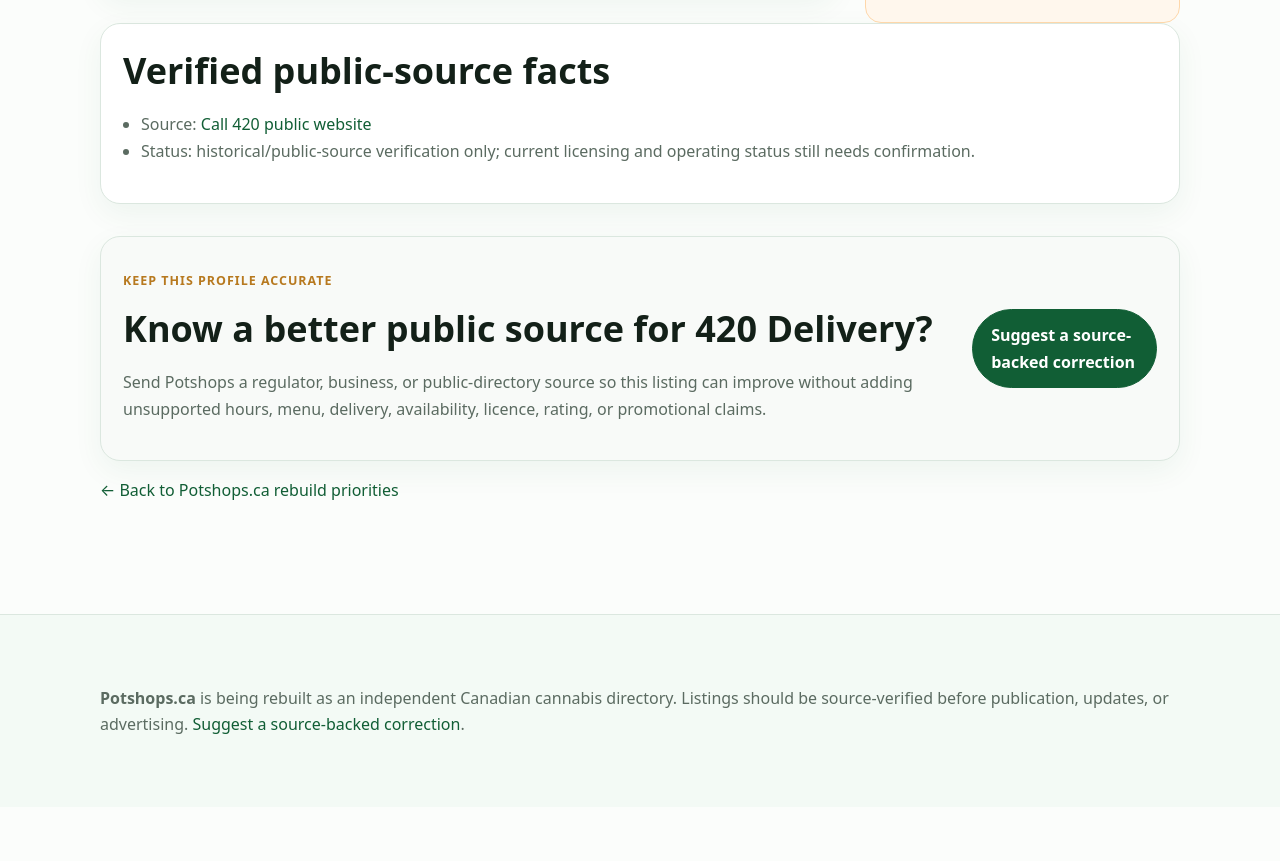
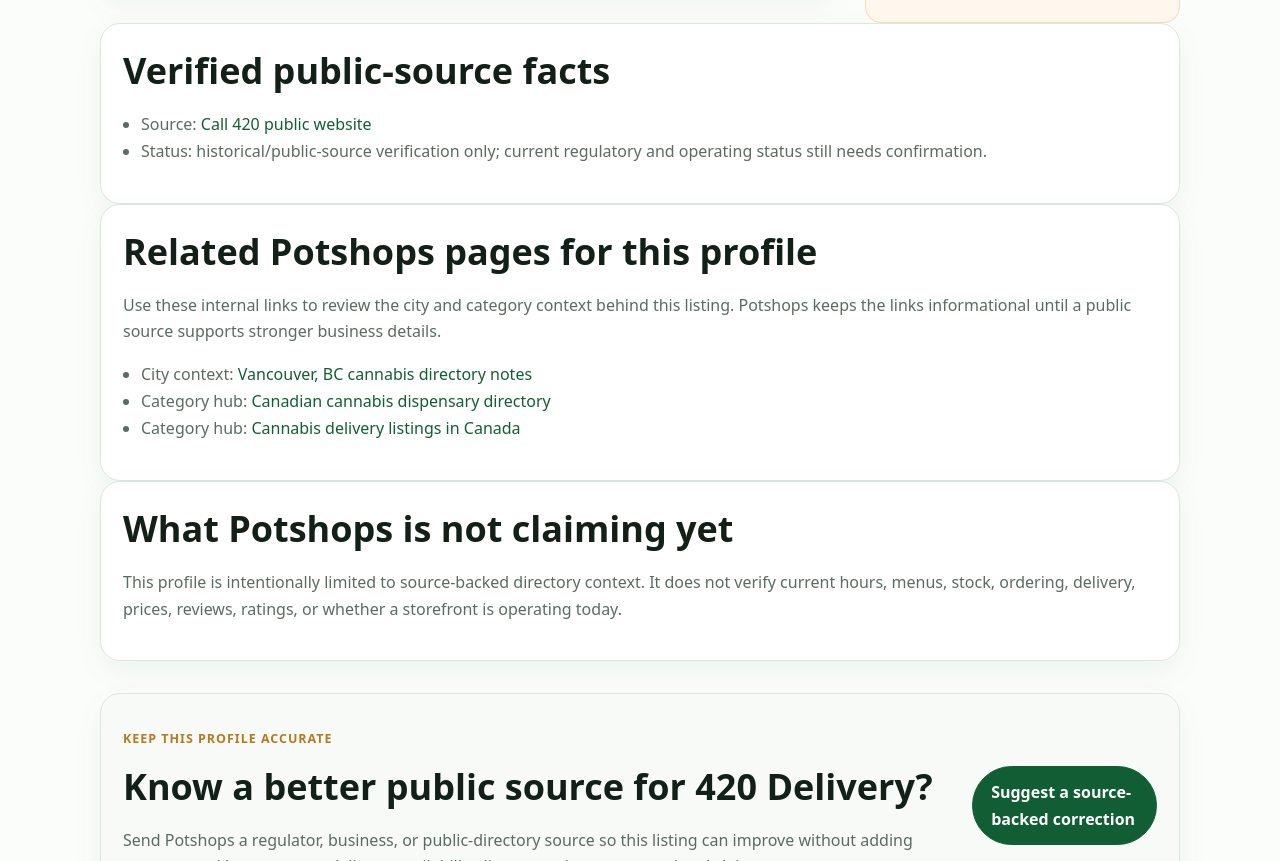
Before and after one commit to tomwattsca/potshops, a Next.js app: page /listings/420-delivery in a window 1280 px wide. Shown: the part 600-1461 px from the top of the page. Before the commit the page ends 1407 px from the top, so only its background shows below. Built offline with nearby package versions, Linux system fonts and the light colour scheme.

Commit message:
Improve Potshops listing page context

```diff
--- a/app/listings/[slug]/page.tsx
+++ b/app/listings/[slug]/page.tsx
@@ -1,6 +1,6 @@
 import type { Metadata } from 'next';
 import Link from 'next/link';
-import { getListing, listingSeeds } from '../../data/directory';
+import { getCategory, getListing, listingSeeds, priorityLocations } from '../../data/directory';
 
 export function generateStaticParams() { return listingSeeds.map((listing) => ({ slug: listing.slug })); }
 
@@ -14,7 +14,9 @@
       ? `${listing.name} has official public-source address facts from ${listing.sourceName}. Potshops shows source-backed context without hours, menu, stock, ordering, or service claims.`
       : `${listing.name} has public-source listing facts from ${listing.sourceName}. Potshops labels these as historical until current licensing is confirmed.`
     : `${listing.name} was a high-priority legacy Potshops.ca listing with ${listing.gscImpressions} Search Console impressions. Profile data is queued for verification.`;
-  return { title: `${listing.name} cannabis listing`, description, alternates: { canonical: `/listings/${listing.slug}` } };
+  const locationLabel = listing.city && listing.province ? `${listing.city}, ${listing.province}` : listing.locationHint;
+  const titleSuffix = hasCurrentSource ? 'source-backed cannabis profile' : 'historical cannabis listing';
+  return { title: `${listing.name} in ${locationLabel} | ${titleSuffix}`, description, alternates: { canonical: `/listings/${listing.slug}` } };
 }
 
 export default async function ListingPage({ params }: { params: Promise<{ slug: string }> }) {
@@ -22,6 +24,8 @@
   const listing = getListing(resolvedParams.slug);
   if (!listing) return <main><h1>Listing not found</h1></main>;
   const hasCurrentSource = listing.verificationStatus === 'current_source';
+  const relatedLocation = priorityLocations.find((location) => location.city === listing.city && location.province === listing.province);
+  const relatedCategories = listing.categories?.map((slug) => getCategory(slug)).filter((category) => Boolean(category)) ?? [];
   const schema = {
     '@context': 'https://schema.org',
     '@type': 'LocalBusiness',
@@ -77,10 +81,31 @@
             {listing.address && <li>Address: {listing.address}, {listing.city}, {listing.province} {listing.postalCode}</li>}
             {listing.phone && <li>Phone listed by source: {listing.phone}</li>}
             <li>Source: <a href={listing.sourceUrl ?? '#'} rel="nofollow noopener">{listing.sourceName}</a></li>
-            <li>Status: {hasCurrentSource ? 'official public-source address context; Potshops still withholds hours, menus, stock, ordering, and service claims until further review.' : 'historical/public-source verification only; current licensing and operating status still needs confirmation.'}</li>
+            <li>Status: {hasCurrentSource ? 'official public-source address context; Potshops still withholds hours, menus, stock, ordering, and service claims until further review.' : 'historical/public-source verification only; current regulatory and operating status still needs confirmation.'}</li>
           </ul>
         </section>
       )}
+
+      <section className="card">
+        <h2>Related Potshops pages for this profile</h2>
+        <p>Use these internal links to review the city and category context behind this listing. Potshops keeps the links informational until a public source supports stronger business details.</p>
+        <ul className="clean">
+          {relatedLocation ? (
+            <li>City context: <Link href={`/locations/${relatedLocation.slug}`}>{relatedLocation.city}, {relatedLocation.province} cannabis directory notes</Link></li>
+          ) : (
+            <li>City context: {listing.locationHint} is recorded on the listing, but a dedicated city page is not mapped yet.</li>
+          )}
+          {relatedCategories.map((category) => category && (
+            <li key={category.slug}>Category hub: <Link href={`/categories/${category.slug}`}>{category.title}</Link></li>
+          ))}
+        </ul>
+      </section>
+
+      <section className="card">
+        <h2>What Potshops is not claiming yet</h2>
+        <p>This profile is intentionally limited to source-backed directory context. It does not verify current hours, menus, stock, ordering, delivery, prices, reviews, ratings, or whether a storefront is operating today.</p>
+      </section>
+
       <section className="card update-card">
         <div>
           <p className="eyebrow">Keep this profile accurate</p>
```
